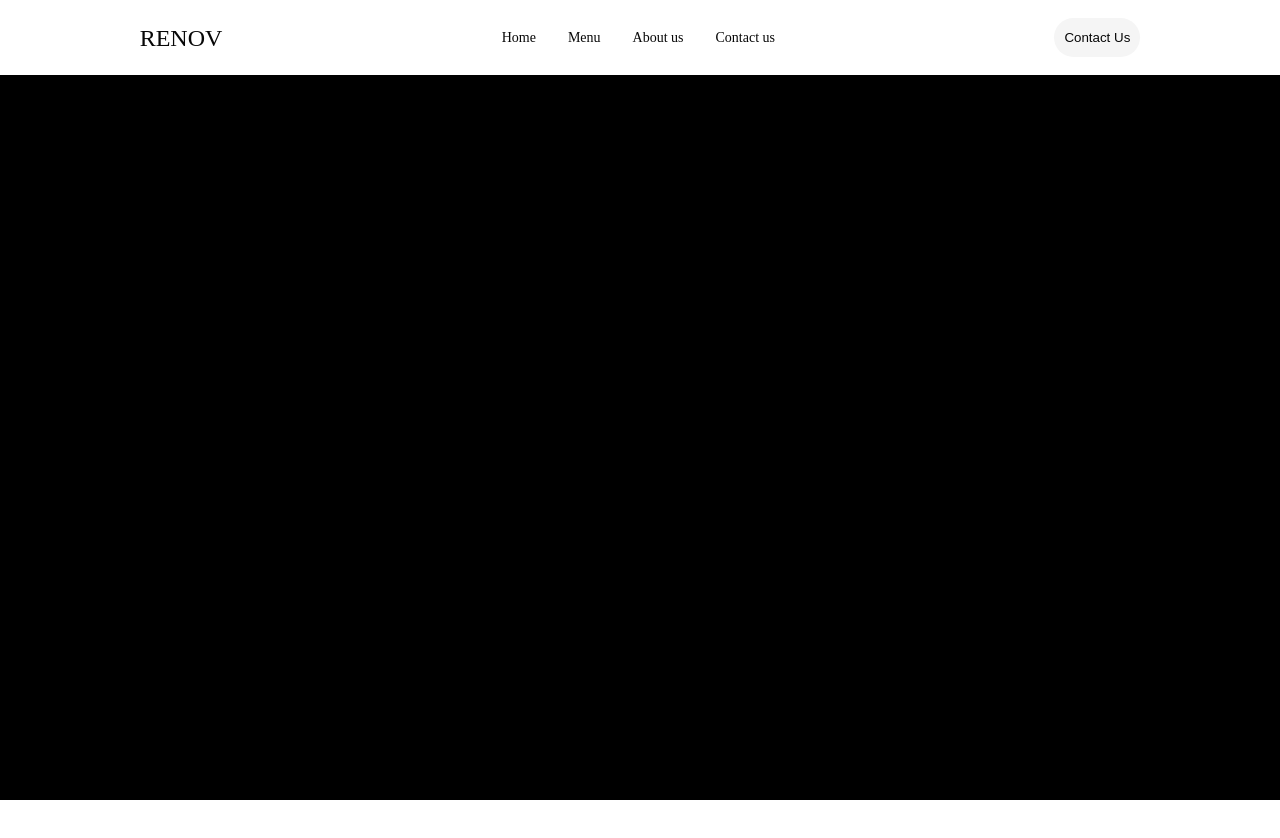
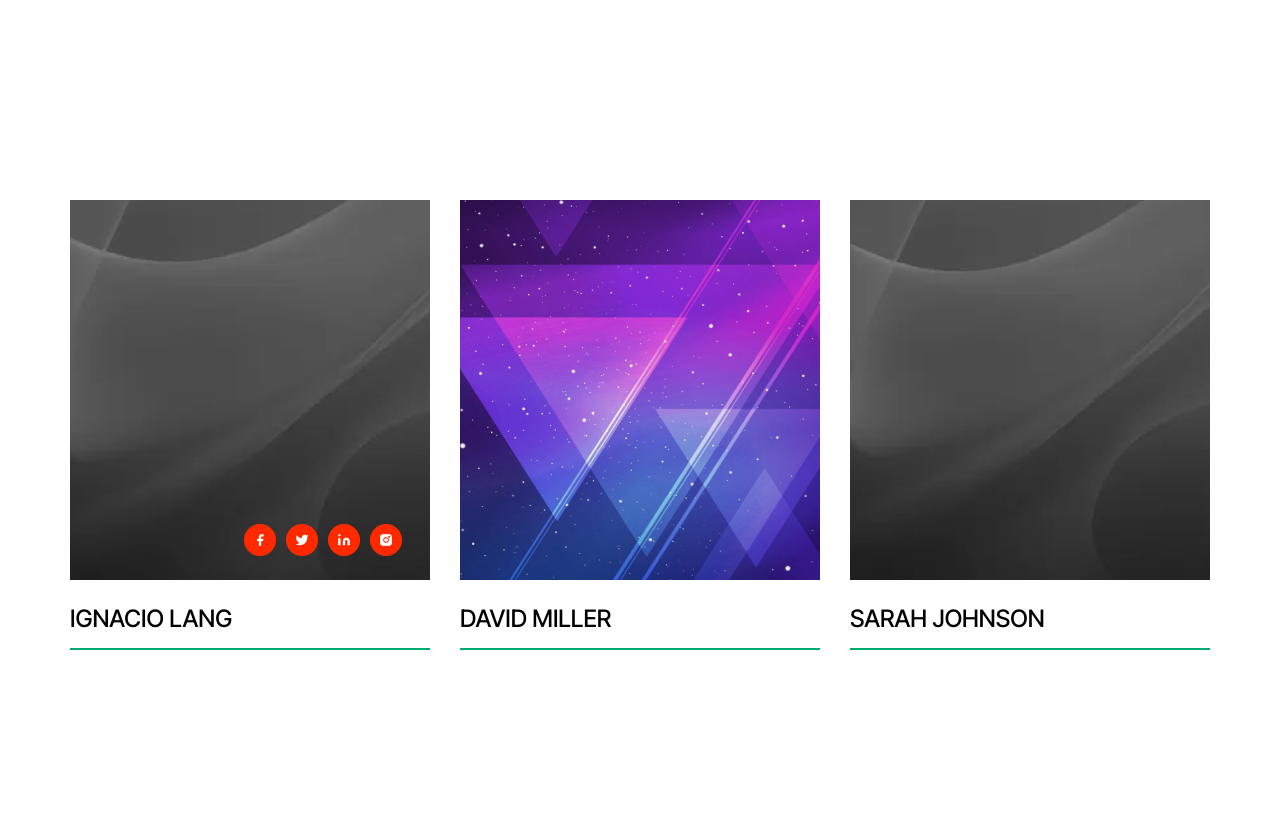
Before and after one commit to kkormalkovvaa/redev-html, a plain HTML site: page index.html in a window 1280 px wide. Before the commit the page ends 800 px from the top, so only its background shows below. Drawn offline with Linux system fonts and the light colour scheme.

Commit message:
1.10 Images

```diff
--- a/index.html
+++ b/index.html
@@ -4,24 +4,31 @@
 <head>
     <meta charset="UTF-8">
     <meta name="viewport" content="width=device-width, initial-scale=1.0">
+    <link rel="preconnect" href="https://fonts.googleapis.com">
+    <link rel="preconnect" href="https://fonts.gstatic.com" crossorigin>
+    <link href="https://fonts.googleapis.com/css2?family=Inter+Tight:ital,wght@0,100..900;1,100..900&display=swap"
+        rel="stylesheet">
     <link rel="stylesheet" href="style.css">
-    <title>1.9 Position</title>
+    <title>1.10 Изображения</title>
 </head>
 
 <body>
     <div class="wrapper">
-        <header class="header">
-            <div class="header__inner">
-                <a href="#" class="header__logo">RENOV</a>
-                <nav class="header__nav">
-                    <a href="#" class="header__link">Home</a>
-                    <a href="#" class="header__link">Menu</a>
-                    <a href="#" class="header__link">About us</a>
-                    <a href="#" class="header__link">Contact us</a>
-                </nav>
-                <button class="contact__btn">Contact Us</button>
-            </div>
-        </header>
+        <div class="cards">
+            <figure class="card card_1">
+                <img src="Image1.png" alt="cosmos">
+                <figcaption class="card_text text_2">Ignacio Lang</figcaption>
+            </figure>
+            <figure class="card card_2">
+                <img src="Image2.png" alt="cosmos">
+                <figcaption class="card_text text_3">David Miller</figcaption>
+            </figure>
+            <figure class="card card_3">
+                <img src="Image3.png" alt="cosmos">
+                <figcaption class="card_text text_3">Sarah Johnson</figcaption>
+            </figure>
+
+        </div>
     </div>
 </body>
 
--- a/style.css
+++ b/style.css
@@ -2,53 +2,27 @@
     margin: 0;
     padding: 0;
     box-sizing: border-box;
+    font-family: 'Inter Tight', sans-serif;
 }
 
-a {
-    text-decoration: none;
-    color: #070707;
+.cards {
+    max-width: 1140px;
+    margin: 200px auto;
+    display: flex;
+    gap: 30px;
 }
 
-.wrapper {
-    background-color: #000;
-    height: 100vh;
+.card {
+    width: 360px;
+    height: 450px;
+    background-size: 360px 380px;
+    border-bottom: 2px solid #00AC6D;
 }
 
-header {
-    position: sticky;
-    top: 0;
-}
-
-.header__inner {
-    background-color: #fff;
-    display: flex;
-    justify-content: space-around;
-    align-items: center;
-    height: 75px;
-}
-
-.header__logo {
+.card_text {
+    margin-top: 20px;
     font-weight: 500;
     font-size: 24px;
-    line-height: 32px;
+    letter-spacing: -2%;
+    text-transform: uppercase;
 }
-
-nav {
-    display: flex;
-    justify-content: space-between;
-    gap: 32px;
-}
-
-.header__link {
-    font-size: 14px;
-    line-height: 20px;
-}
-
-.contact__btn {
-    background-color: #F5F5F5;
-    border: none;
-    border-radius: 72px;
-    padding: 12px 10px;
-    color: #070707;
-    cursor: pointer;
-}
```
Also changed, not shown: Image1.png (added), Image2.png (added), Image3.png (added).
